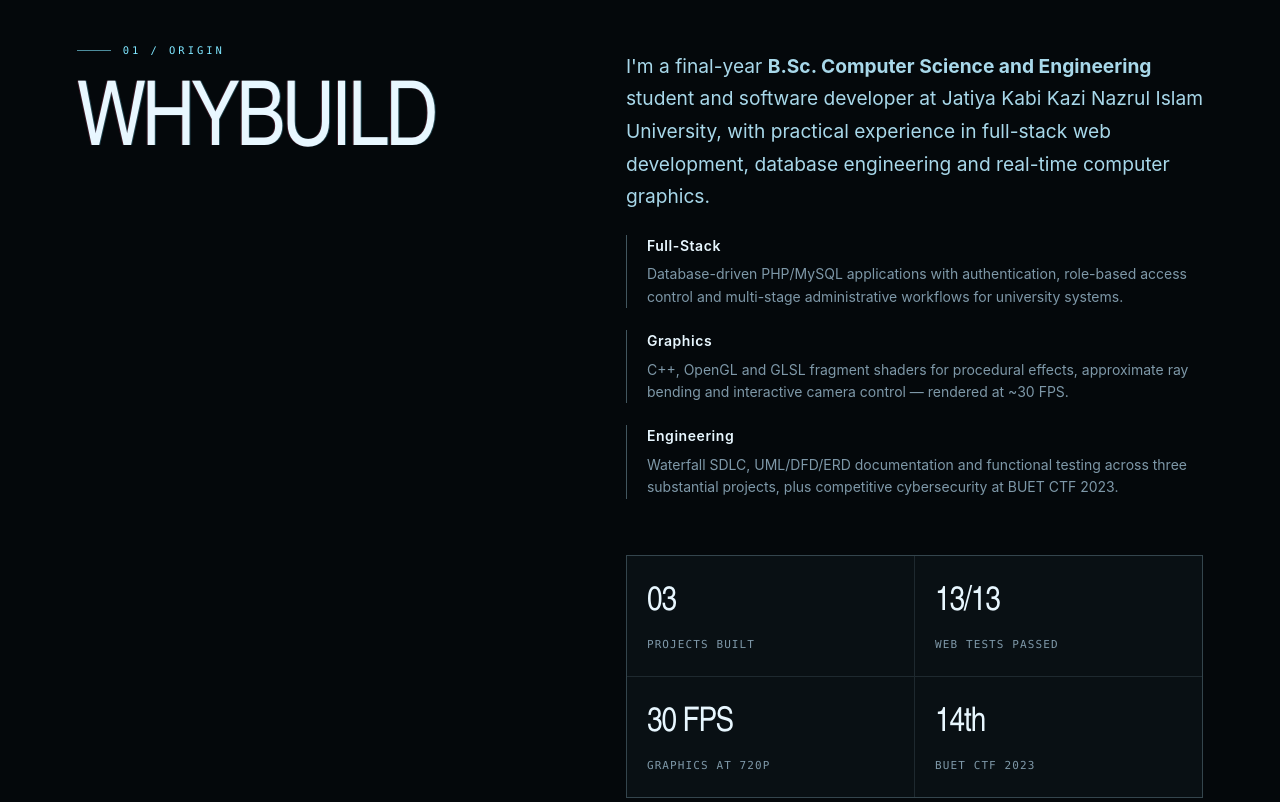
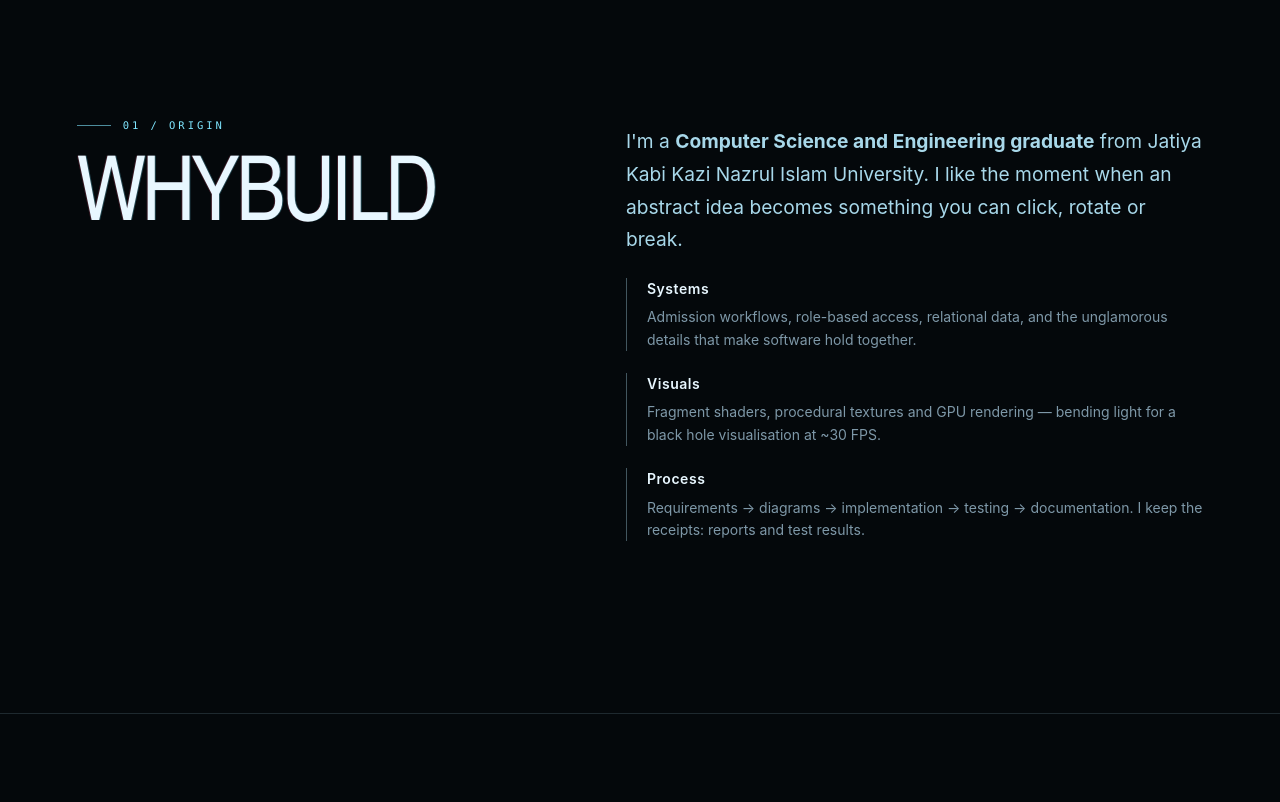
Before and after one commit to tybx007/portfolio, a plain HTML site: page docs/index.html in a window 1280 px wide. Shown: the part 900-1702 px from the top of the page. Drawn offline with Linux system fonts and the light colour scheme; animation ran at ten frames a second.

Commit message:
Update About section copy

```diff
--- a/docs/index.html
+++ b/docs/index.html
@@ -330,15 +330,24 @@
         <h2 class="section-title" data-scramble>WHY<br>BUILD</h2>
       </div>
       <div class="about-copy">
-        <p class="lede reveal">I'm a final-year <strong>B.Sc. Computer Science and Engineering</strong> student and software developer at Jatiya Kabi Kazi Nazrul Islam University, with practical experience in full-stack web development, database engineering and real-time computer graphics.</p>
-        <div class="about-line reveal"><h3>Full-Stack</h3><p>Database-driven PHP/MySQL applications with authentication, role-based access control and multi-stage administrative workflows for university systems.</p></div>
-        <div class="about-line reveal"><h3>Graphics</h3><p>C++, OpenGL and GLSL fragment shaders for procedural effects, approximate ray bending and interactive camera control — rendered at ~30 FPS.</p></div>
-        <div class="about-line reveal"><h3>Engineering</h3><p>Waterfall SDLC, UML/DFD/ERD documentation and functional testing across three substantial projects, plus competitive cybersecurity at BUET CTF 2023.</p></div>
-        <div class="metrics reveal">
-          <div class="metric"><strong>03</strong><span>Projects built</span></div>
-          <div class="metric"><strong>13/13</strong><span>Web tests passed</span></div>
-          <div class="metric"><strong>30 FPS</strong><span>Graphics at 720p</span></div>
-          <div class="metric"><strong>14th</strong><span>BUET CTF 2023</span></div>
+        <p class="lede reveal">
+          I'm a <strong>Computer Science and Engineering graduate</strong> from Jatiya Kabi Kazi Nazrul Islam University.
+          I like the moment when an abstract idea becomes something you can click, rotate or break.
+        </p>
+
+        <div class="about-line reveal">
+          <h3>Systems</h3>
+          <p>Admission workflows, role-based access, relational data, and the unglamorous details that make software hold together.</p>
+        </div>
+
+        <div class="about-line reveal">
+          <h3>Visuals</h3>
+          <p>Fragment shaders, procedural textures and GPU rendering — bending light for a black hole visualisation at ~30 FPS.</p>
+        </div>
+
+        <div class="about-line reveal">
+          <h3>Process</h3>
+          <p>Requirements → diagrams → implementation → testing → documentation. I keep the receipts: reports and test results.</p>
         </div>
       </div>
     </div>
```
Also changed, not shown: immersive-portfolio.html (+18 -9 lines).
